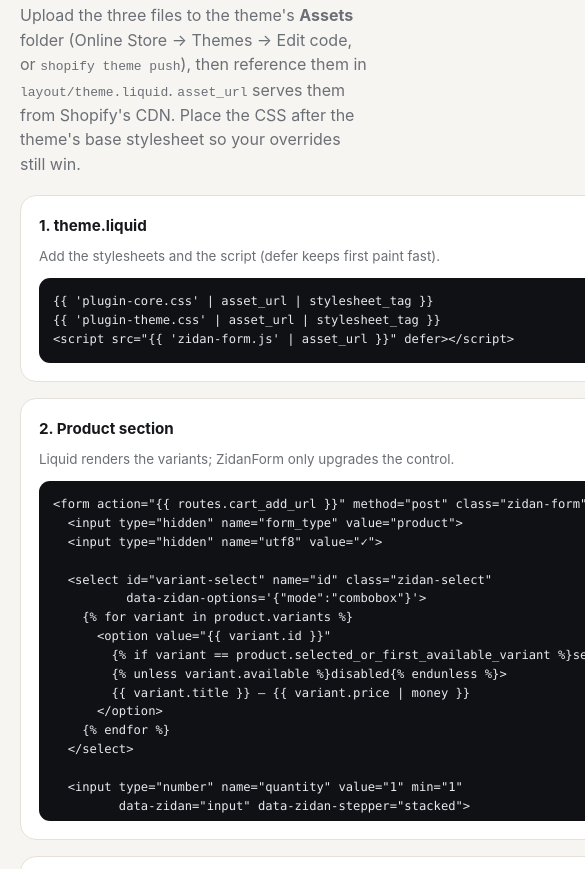
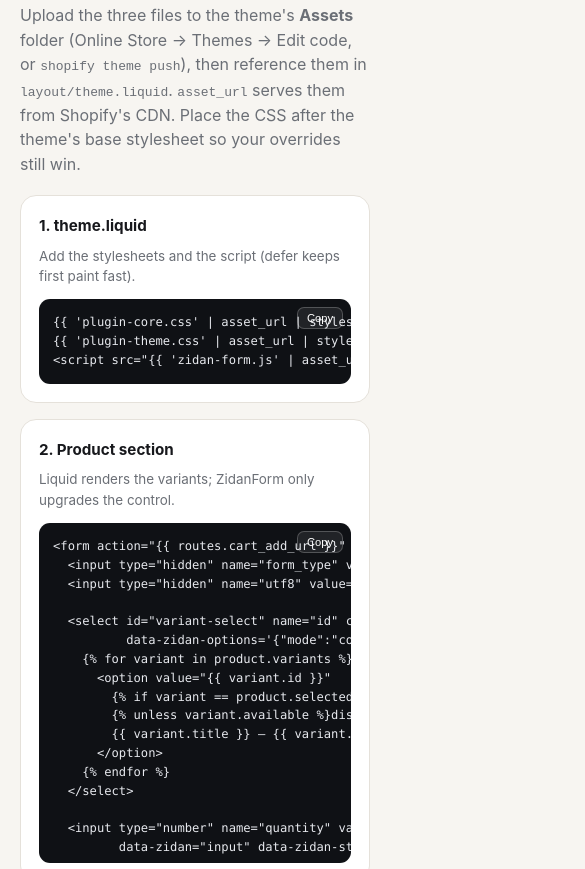
Before and after one commit to akhtar1985/zidan-select, a website: page shopify.html in a window 390 px wide. Shown: the part 2203-3072 px from the top of the page, 585 px wide, since content can reach past the window. Drawn offline with Linux system fonts and the light colour scheme.

Commit message:
Fix Shopify demo cards overflowing on mobile
The snippet grid used an implicit auto track, so a long Liquid sample forced the card to 668px on a 375px viewport. Constrain the mobile track and allow cards to shrink, keeping the pre blocks scrolling instead of the page.

🤖 Generated with Codebuff
Co-Authored-By: Codebuff <noreply@codebuff.com>

```diff
--- a/shopify.html
+++ b/shopify.html
@@ -102,9 +102,10 @@
     .sp-section { margin-top: 42px; }
     .sp-section h2 { margin: 0 0 6px; font-size: 1.3rem; letter-spacing: -0.01em; }
     .sp-section > p { margin: 0 0 18px; color: var(--sp-muted); max-width: 75ch; }
-    .sp-grid { display: grid; gap: 16px; }
+    .sp-grid { display: grid; grid-template-columns: minmax(0, 1fr); gap: 16px; }
     @media (min-width: 760px) { .sp-grid.cols-3 { grid-template-columns: repeat(3, minmax(0, 1fr)); } }
     .sp-card {
+      min-width: 0;
       background: var(--sp-card); border: 1px solid var(--sp-line); border-radius: 16px; padding: 18px;
     }
     .sp-card h3 { margin: 0 0 8px; font-size: 0.95rem; }
```
